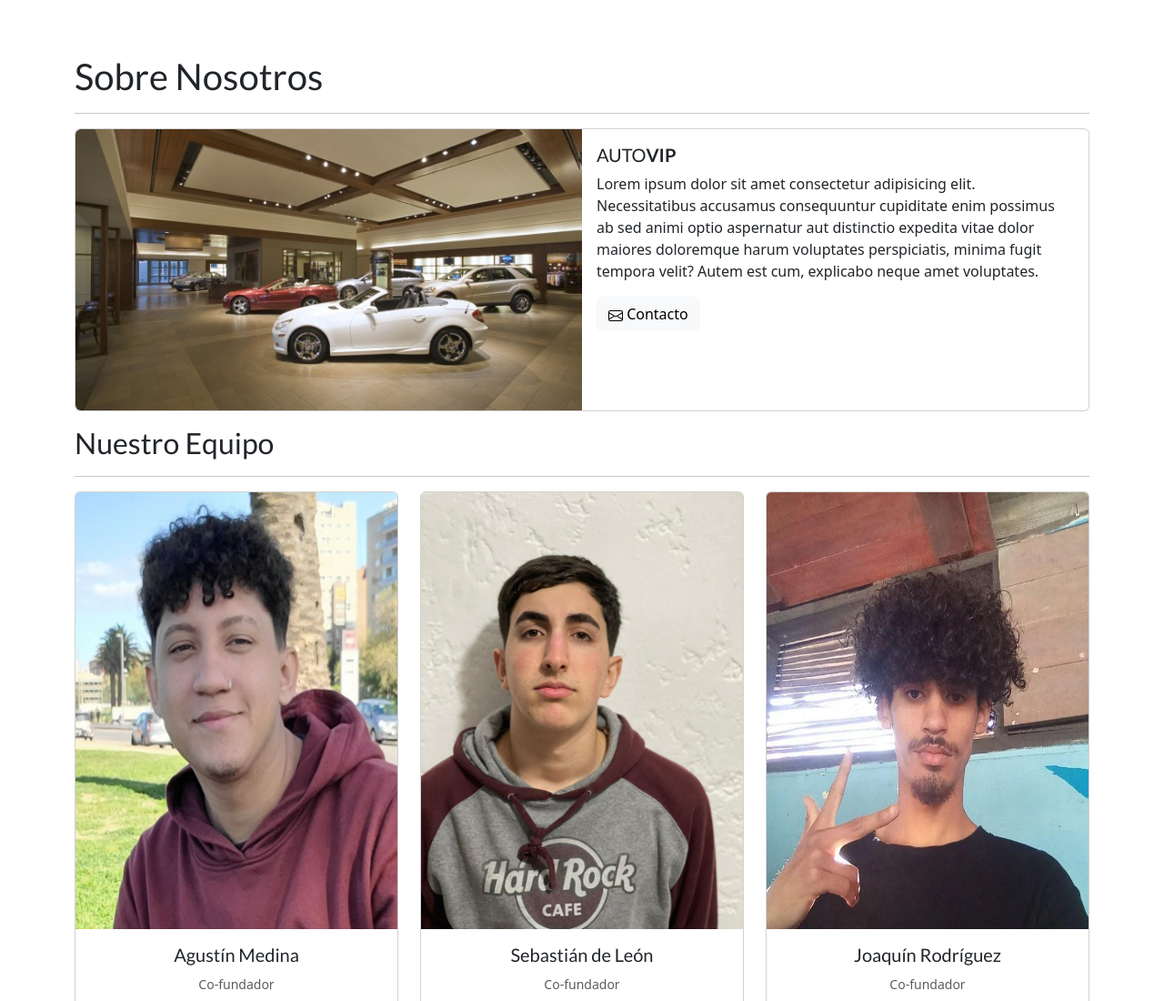
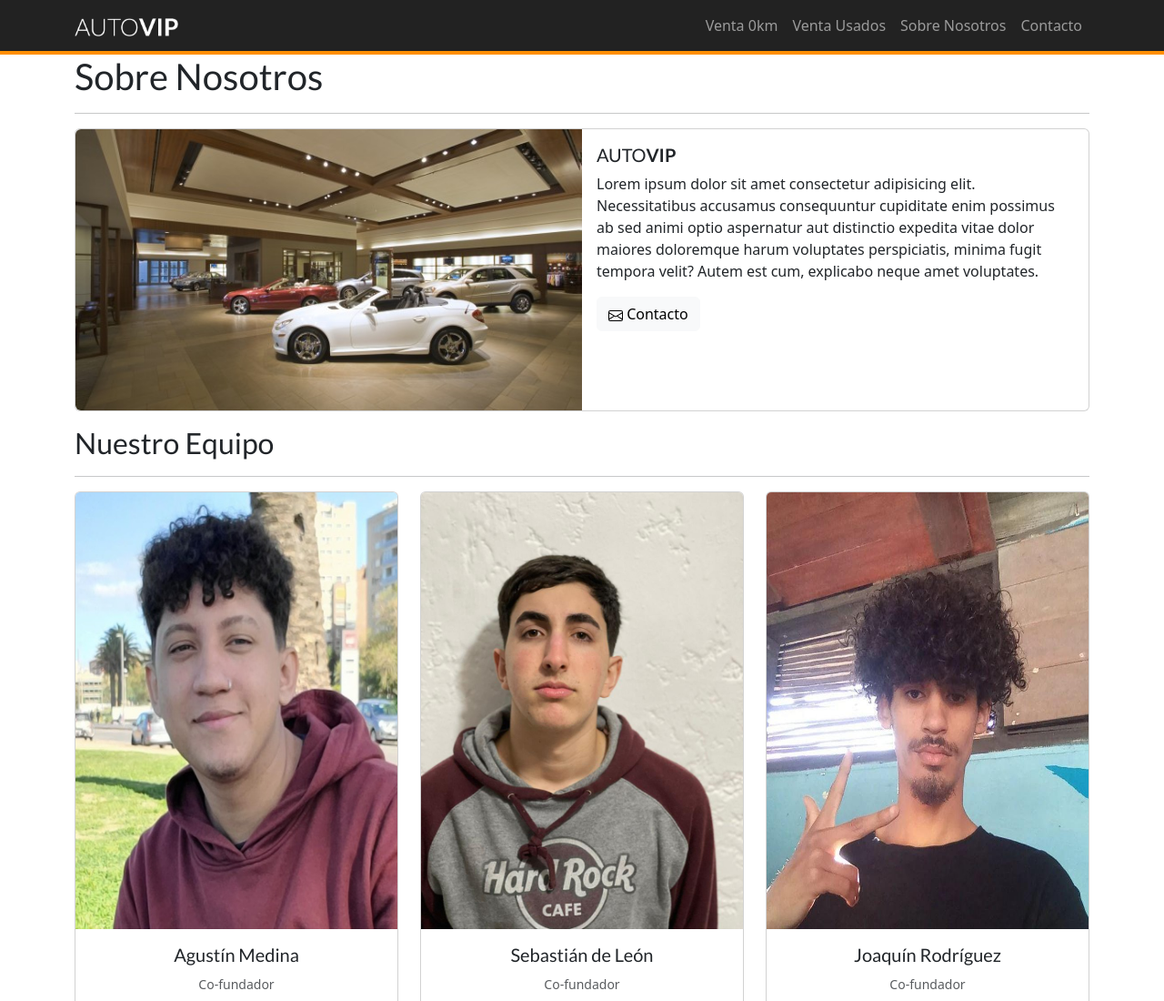
Before and after one commit to blakh1/Proyecto_Desarrollo_Web, a plain HTML site: page sobre-nosotros.html in a window 1280 px wide. Shown: the top 1100 px of the page at 91% size. Drawn offline with nearby package versions, Linux system fonts and the light colour scheme.

Commit message:
agregué el navbar

```diff
--- a/sobre-nosotros.html
+++ b/sobre-nosotros.html
@@ -44,6 +44,50 @@
   </head>
 
   <body>
+    <nav id="header" class="navbar navbar-expand-md fixed-top navbar-dark">
+      <div class="container">
+        <a class="navbar-brand" href="index.html">
+          <img
+            id="header-logo"
+            src="img/automotora_vip_logo.png"
+            alt="AutoVIP"
+          />
+        </a>
+        <button
+          class="navbar-toggler"
+          type="button"
+          data-bs-toggle="collapse"
+          data-bs-target="#links"
+          aria-controls="links"
+          aria-expanded="false"
+          aria-label="Toggle navigation"
+        >
+          <span class="navbar-toggler-icon"></span>
+        </button>
+        <div id="links" class="collapse navbar-collapse justify-content-end">
+          <ul class="navbar-nav">
+            <li class="nav-item">
+              <a class="nav-link" href="ventas.html">Venta 0km</a>
+            </li>
+            <li class="nav-item">
+              <a class="nav-link" href="ventas.html">Venta Usados</a>
+            </li>
+            <li class="nav-item">
+              <a class="nav-link" href="sobre-nosotros.html">Sobre Nosotros</a>
+            </li>
+            <li class="nav-item">
+              <a
+                class="nav-link"
+                href="#"
+                data-bs-toggle="modal"
+                data-bs-target="#contacto-modal"
+                >Contacto</a
+              >
+            </li>
+          </ul>
+        </div>
+      </div>
+    </nav>
     <div class="container pb-5">
       <h1>Sobre Nosotros</h1>
       <hr />
```
